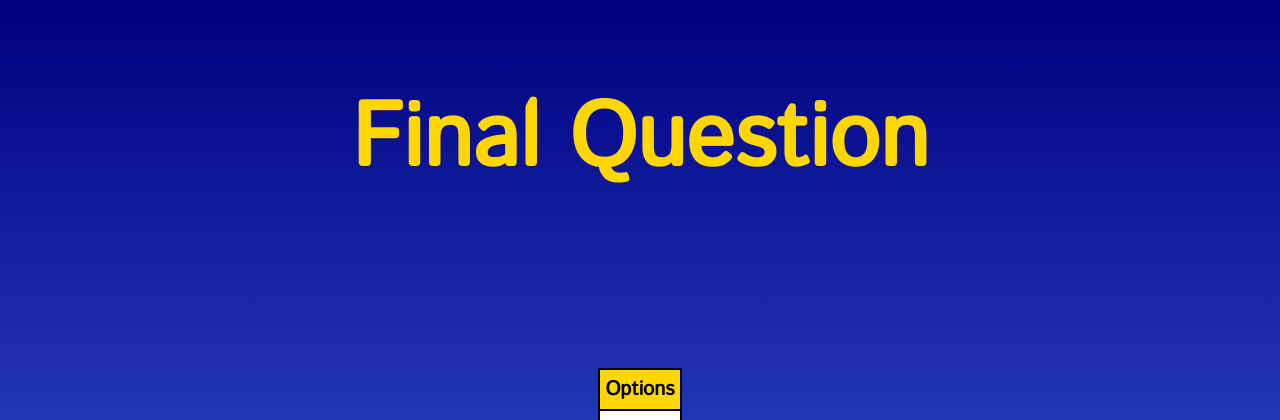
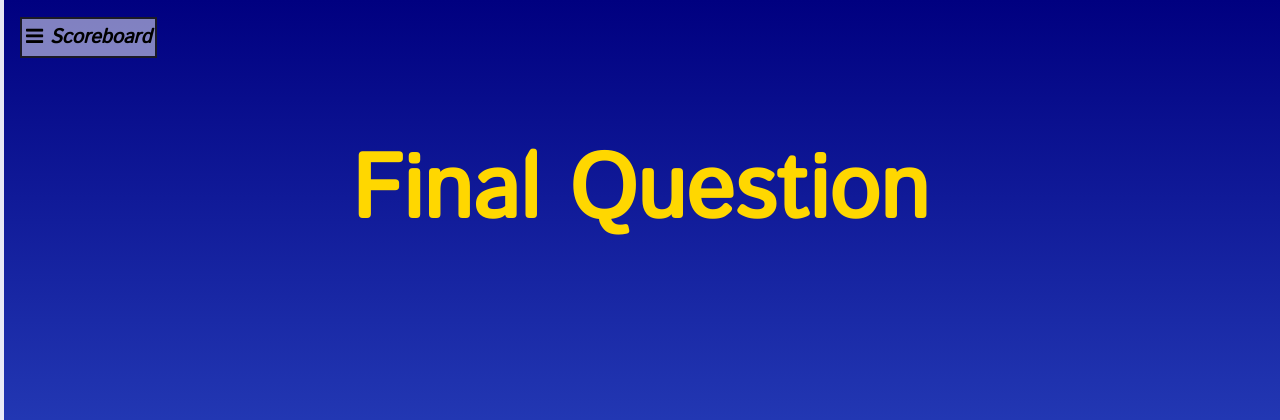
Before and after one commit to myxanders/Projects, a PHP site: page /finalQuestion.php in a window 1280 px wide. Shown: the top 420 px of the page. Run offline with PHP 8.4, Linux system fonts and the light colour scheme; data comes from the database, SQL or seed files in the repository; data that the repository does not hold is empty; some libraries are stand-ins or nearby versions.

Commit message:
including the scoreboard

```diff
--- a/Trivia/finalQuestion.php
+++ b/Trivia/finalQuestion.php
@@ -1,5 +1,6 @@
 <?php
 include("variables.php");
+include("scoreboard.php");
 session_start();
 $n = "<br>";
 $_SESSION['id'] = 7;
--- a/Trivia/roundStart.php
+++ b/Trivia/roundStart.php
@@ -1,5 +1,6 @@
 <?php
 include("variables.php");
+include("scoreboard.php");
 session_start();
 $n = "<br>";
 $round_id = $_GET['id'];
@@ -49,4 +50,5 @@
     <div>
         <button onclick="window.location.href='question.php?id=<?php echo $nxt;?>'">Start Round <?php echo $round_id;?></button>
     </div>
+    <br>
 </body>
```
